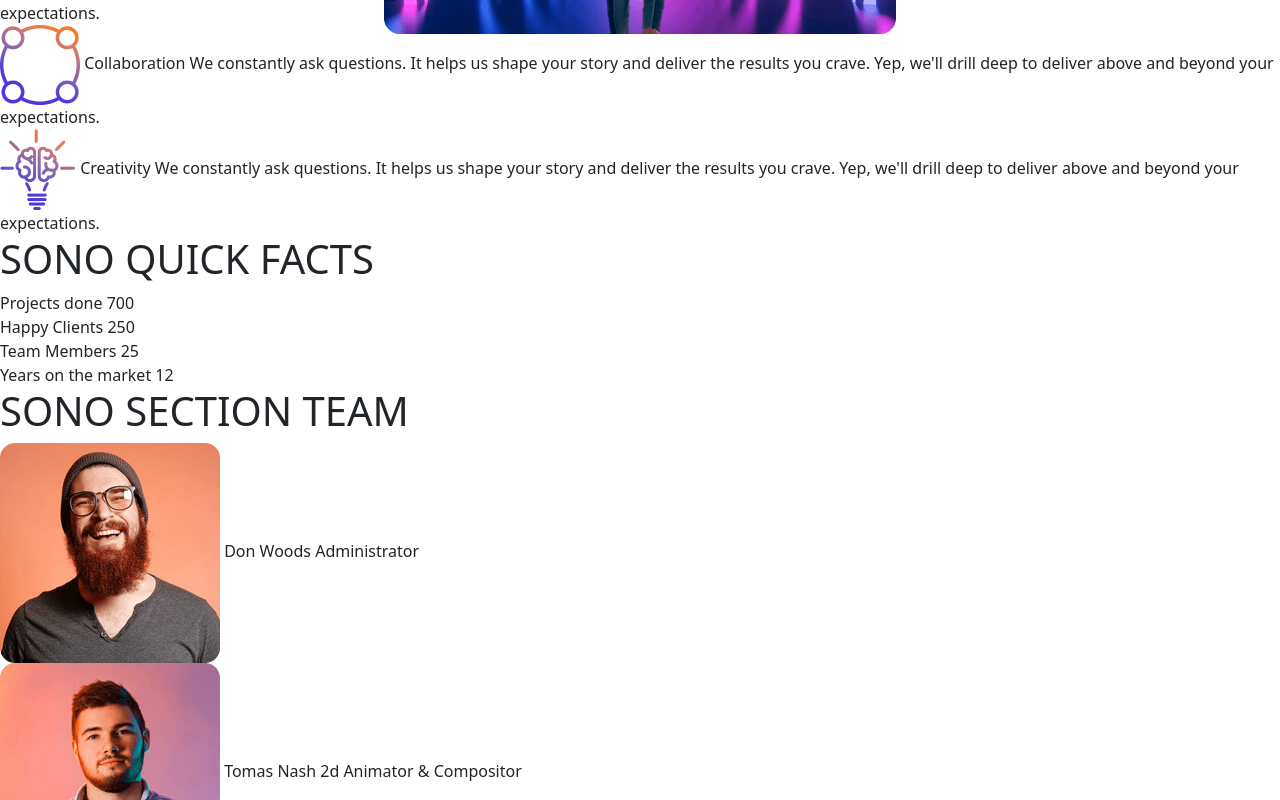
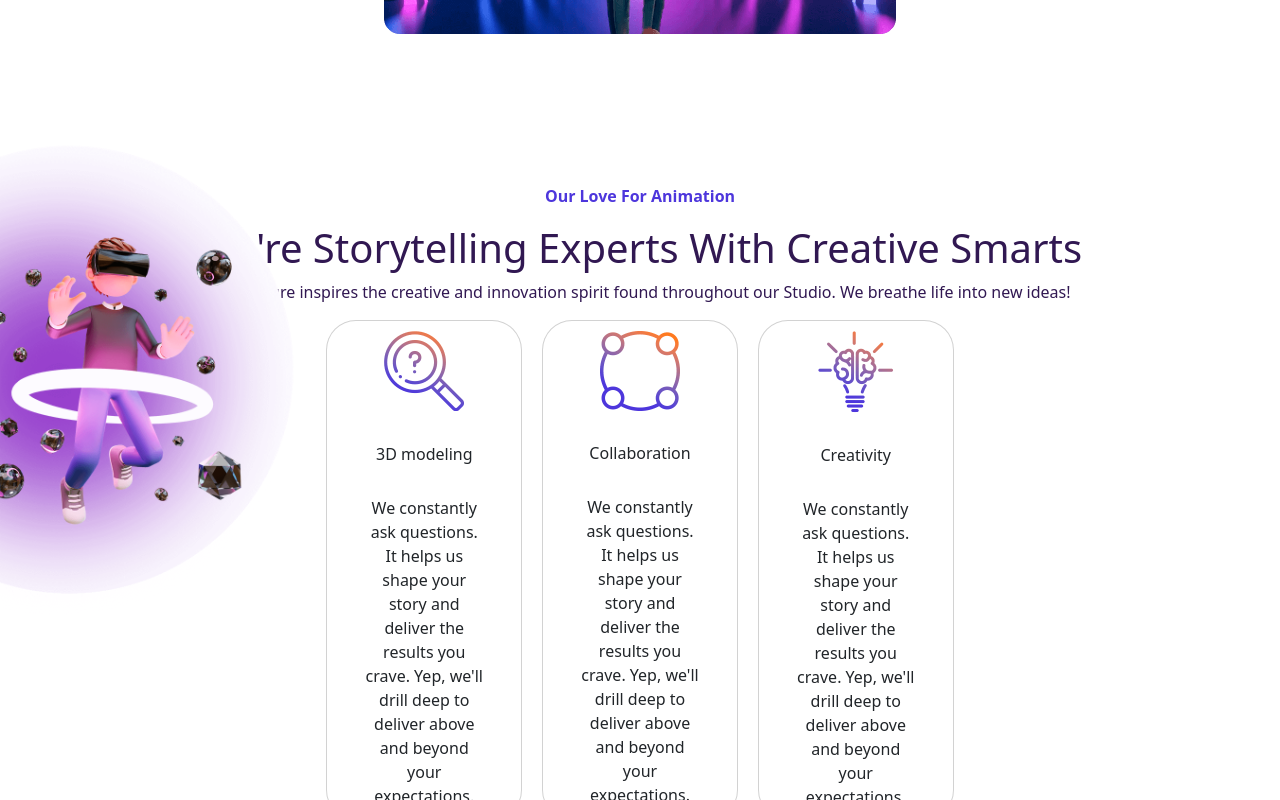
Before and after one commit to Chrissx77/proj-html-vuejs, a Vue app: page / in a window 1280 px wide. Shown: the part 840-1640 px from the top of the page. Built offline with nearby package versions, Linux system fonts and the light colour scheme.

Commit message:
added sections on loveAnimation components

```diff
--- a/src/pages/Jumbotron.vue
+++ b/src/pages/Jumbotron.vue
@@ -118,7 +118,7 @@ export default {
     }
 
     .thumb{
-      z-index: 9999;
+      z-index: 90;
       position: absolute;
       div{
         position: relative;
--- a/src/pages/LoveAnimation.vue
+++ b/src/pages/LoveAnimation.vue
@@ -30,17 +30,82 @@ export default {
 </script>
 
 <template>
-  <div>
-    <h1>SONO LOVE ANIMATION</h1>
-    <div v-for="(card, i) in cardLoveAnimation">
-      <img :src="card.image" alt="" />
-      {{ card.title }}
-      {{ card.paragraph }}
+  <div class="wrap">
+    <div>
+      <p class="label">Our Love For Animation</p>
+      <h1 class="mainTitle">We're Storytelling Experts With Creative Smarts</h1>
+      <p class="paragraph">
+        Our culture inspires the creative and innovation spirit found throughout
+        our Studio. We breathe life into new ideas!
+      </p>
+      <div class="containerCards">
+        <div class="card" v-for="(card, i) in cardLoveAnimation">
+          <div>
+            <img :src="card.image" alt="" />
+          </div>
+          <div>
+            {{ card.title }}
+          </div>
+          <div>
+            {{ card.paragraph }}
+          </div>
+        </div>
+      </div>
     </div>
+    <img class="imageLeft" src="../assets/smart.png" alt="" />
   </div>
 </template>
 
 <style lang="scss" scoped>
 @use "../style/partials/variables" as *;
 @use "../style/partials/mixins" as *;
+
+.wrap {
+  padding: 25% 0;
+  @include flex;
+  text-align: center;
+  align-items: center;
+  justify-content: center;
+  min-height: 700px;
+  position: relative;
+  left: 0;
+
+  .imageCard{
+    position: relative;
+  }
+
+  div {
+    border-radius: 30px;
+    width: 70%;
+    margin: 0 auto;
+    gap: 20px;
+    .containerCards {
+      div{
+        padding: 5px;
+      }
+      @include flex;
+      flex-basis: 33%;
+    }
+  }
+
+  .label {
+    color: $blue;
+    font-weight: bold;
+  }
+
+  .mainTitle {
+    color: $purple;
+  }
+
+  .paragraph {
+    color: $purple;
+  }
+
+  .imageLeft {
+    position: absolute;
+    left: 0;
+    top: 20%;
+    width: 25%;
+  }
+}
 </style>
```
